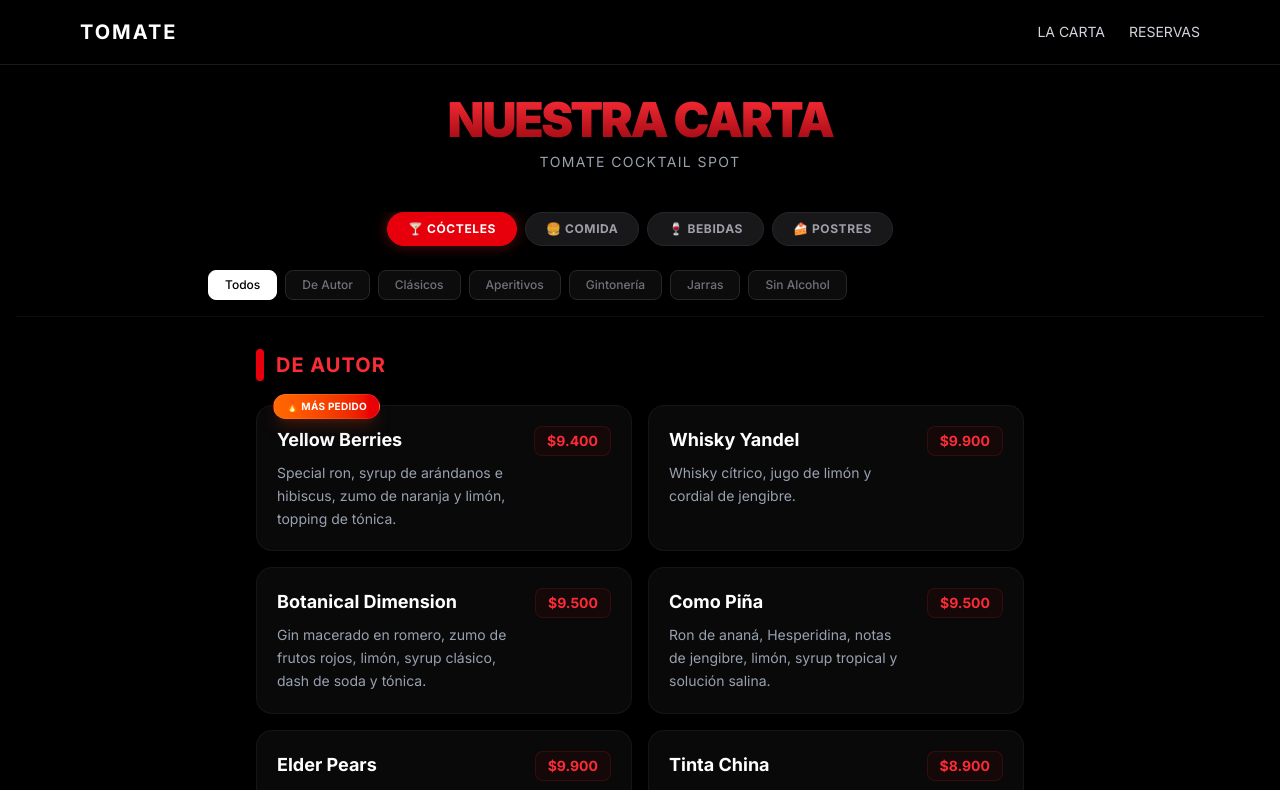
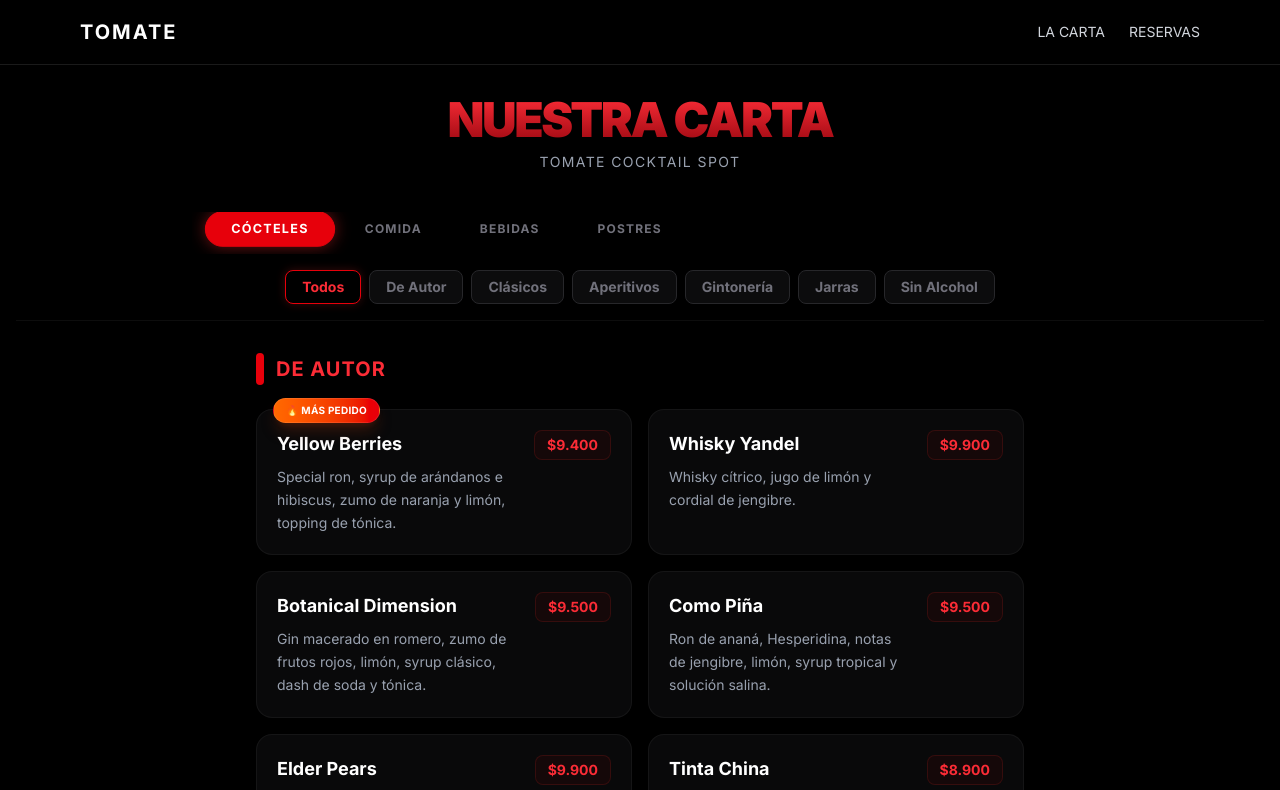
Before and after one commit to Malioj/tomate-spot, a Next.js app: page /carta in a window 1280 px wide. Shown: the top 790 px of the page. Built offline with nearby package versions, Linux system fonts and the light colour scheme.

Commit message:
Navegacion Carta con Centrado Inteligente (Smart Scroll) y UX limpia

```diff
--- a/app/carta/page.tsx
+++ b/app/carta/page.tsx
@@ -1,39 +1,69 @@
 "use client";
-import { useState, useMemo, useEffect } from 'react';
+import { useState, useMemo, useEffect, useRef } from 'react';
 import { menuItems, Categoria } from './data';
 
 export default function CartaPage() {
   const [activeTab, setActiveTab] = useState<Categoria>('cocteles');
   const [activeSubTab, setActiveSubTab] = useState<string>('Todos');
 
-  // 1. Primero filtramos por la Categoría Principal (Tabs de arriba)
+  // Referencia al contenedor para poder moverlo
+  const tabsContainerRef = useRef<HTMLDivElement>(null);
+
+  // --- LOGIC: SCROLL AUTOMÁTICO DE LA PÁGINA ---
+  useEffect(() => {
+    window.scrollTo({ top: 0, behavior: 'smooth' });
+  }, [activeTab, activeSubTab]);
+
+  // --- LOGIC: CENTRADO INTELIGENTE DE PESTAÑAS ---
+  const handleTabClick = (tabId: Categoria, e: React.MouseEvent<HTMLButtonElement>) => {
+    setActiveTab(tabId);
+
+    const container = tabsContainerRef.current;
+    const button = e.currentTarget;
+
+    if (container && button) {
+      // Cálculos matemáticos para centrar el botón
+      const containerWidth = container.offsetWidth;
+      const buttonWidth = button.offsetWidth;
+      const buttonLeft = button.offsetLeft;
+
+      // La posición ideal es: (Posición Botón) - (Mitad Pantalla) + (Mitad Botón)
+      const scrollPosition = buttonLeft - (containerWidth / 2) + (buttonWidth / 2);
+
+      container.scrollTo({
+        left: scrollPosition,
+        behavior: 'smooth'
+      });
+    }
+  };
+
+  // 1. Filtrado Principal
   const productosDeLaCategoria = useMemo(() => {
     return menuItems.filter(item => item.categoria === activeTab);
   }, [activeTab]);
 
-  // 2. Extraemos las subcategorías únicas disponibles en esta categoría
+  // 2. Subcategorías
   const subcategoriasDisponibles = useMemo(() => {
     const subs = new Set(productosDeLaCategoria.map(i => i.subcategoria || 'Varios'));
     return ['Todos', ...Array.from(subs)];
   }, [productosDeLaCategoria]);
 
-  // 3. Reseteamos el subfiltro cuando cambiamos de categoría principal
+  // 3. Reset Subfiltro
   useEffect(() => {
     setActiveSubTab('Todos');
   }, [activeTab]);
 
-  // 4. Filtramos finalmente por la Subcategoría seleccionada (Chips)
+  // 4. Filtrado Final
   const productosVisibles = useMemo(() => {
     if (activeSubTab === 'Todos') return productosDeLaCategoria;
     return productosDeLaCategoria.filter(item => (item.subcategoria || 'Varios') === activeSubTab);
   }, [productosDeLaCategoria, activeSubTab]);
 
-  // Agrupamos para mostrar (si está en 'Todos', mostramos agrupado, si no, lista plana)
+  // Agrupado
   const porSubcategoria = useMemo(() => {
     if (activeSubTab !== 'Todos') {
       return { [activeSubTab]: productosVisibles };
     }
-    // Si es "Todos", agrupamos como antes para mantener el orden visual
     return productosVisibles.reduce((acc, item) => {
       const sub = item.subcategoria || 'Varios';
       if (!acc[sub]) acc[sub] = [];
@@ -55,57 +85,57 @@ export default function CartaPage() {
         </p>
       </div>
 
-      {/* PESTAÑAS PRINCIPALES (Nivel 1) */}
+      {/* --- PESTAÑAS PRINCIPALES (Scroll Horizontal Limpio + Auto Center) --- */}
       <div className="sticky top-16 z-40 bg-black/95 backdrop-blur-md pt-4 pb-2 border-b border-white/5">
-        <div className="max-w-4xl mx-auto flex overflow-x-auto no-scrollbar gap-2 px-2 pb-2 justify-start md:justify-center">
+
+        {/* Contenedor Limpio (Sin flechas, sin degradados) */}
+        <div
+          ref={tabsContainerRef}
+          className="max-w-4xl mx-auto flex overflow-x-auto no-scrollbar gap-2 px-4 pb-2 items-center"
+        >
           {[
-            { id: 'cocteles', label: '🍸 CÓCTELES' },
-            { id: 'comida', label: '🍔 COMIDA' },
-            { id: 'vinos', label: '🍷 BEBIDAS' },
-            { id: 'postres', label: '🍰 POSTRES' },
+            { id: 'cocteles', label: 'CÓCTELES' },
+            { id: 'comida', label: 'COMIDA' },
+            { id: 'vinos', label: 'BEBIDAS' },
+            { id: 'postres', label: 'POSTRES' },
           ].map((tab) => (
             <button
               key={tab.id}
-              onClick={() => setActiveTab(tab.id as Categoria)}
-              className={`whitespace-nowrap px-5 py-2 rounded-full font-bold text-xs tracking-wider transition-all duration-300 border mb-1 ${
+              // Aquí llamamos a nuestra función de centrado al hacer click
+              onClick={(e) => handleTabClick(tab.id as Categoria, e)}
+              className={`whitespace-nowrap px-6 py-2 rounded-full font-bold text-xs tracking-widest transition-all duration-300 border flex-shrink-0 ${
                 activeTab === tab.id
-                  ? 'bg-red-600 border-red-600 text-white shadow-[0_0_15px_rgba(220,38,38,0.4)]'
-                  : 'bg-zinc-900 border-zinc-800 text-zinc-400'
+                  ? 'bg-red-600 border-red-600 text-white shadow-[0_0_15px_rgba(220,38,38,0.5)] transform scale-105'
+                  : 'bg-transparent border-transparent text-zinc-500 hover:text-white'
               }`}
             >
               {tab.label}
             </button>
           ))}
+          {/* Pequeño margen final para que el último ítem respire */}
+          <div className="w-4 flex-shrink-0"></div>
         </div>
 
-        {/* --- NUEVO: SUB-FILTROS CON FADE VISUAL --- */}
+        {/* SUB-FILTROS (Multilínea - Jerarquía Visual Reducida) */}
         {subcategoriasDisponibles.length > 2 && (
-          // Agregamos 'relative' al contenedor padre
-          <div className="relative max-w-4xl mx-auto mt-1">
-
-            {/* La lista de botones con scroll */}
-            <div className="flex overflow-x-auto no-scrollbar gap-2 px-4 py-2">
+          <div className="max-w-4xl mx-auto mt-2 px-2">
+            <div className="flex flex-wrap justify-center gap-2 py-2">
               {subcategoriasDisponibles.map((sub) => (
                 <button
                   key={sub}
                   onClick={() => setActiveSubTab(sub)}
-                  className={`whitespace-nowrap px-4 py-1.5 rounded-lg text-xs font-medium transition-all duration-200 border flex-shrink-0 ${
+                  // AJUSTE DE JERARQUÍA: Hicimos estos botones un poco más compactos (py-1.5)
+                  // y el texto normal (no tracking-widest) para que pesen menos que los de arriba.
+                  className={`px-4 py-1.5 rounded-lg text-sm font-bold transition-all duration-200 border ${
                     activeSubTab === sub
-                      ? 'bg-white text-black border-white'
-                      : 'bg-zinc-900/50 text-zinc-500 border-zinc-800 hover:border-zinc-600'
+                      ? 'bg-black text-red-500 border-red-600 shadow-[0_0_10px_rgba(220,38,38,0.25)]'
+                      : 'bg-zinc-900/50 text-zinc-500 border-zinc-800 hover:border-zinc-600 hover:text-zinc-300'
                   }`}
                 >
                   {sub}
                 </button>
               ))}
-              {/* Elemento invisible al final para dar margen derecho al último botón */}
-              <div className="w-4 flex-shrink-0"></div>
             </div>
-
-            {/* --- EL TRUCO DE MAGIA: SOMBRA DEGRADADA A LA DERECHA --- */}
-            {/* Esto crea un difuminado negro a la derecha que indica continuidad */}
-            <div className="absolute inset-y-0 right-0 w-12 bg-gradient-to-l from-black via-black/80 to-transparent pointer-events-none"></div>
-
           </div>
         )}
       </div>
@@ -115,7 +145,6 @@ export default function CartaPage() {
         {Object.entries(porSubcategoria).map(([subcategoria, items]) => (
           <section key={subcategoria} className="animate-slideUp">
 
-            {/* Solo mostramos el título de sección si estamos viendo "Todos" */}
             {activeSubTab === 'Todos' && (
               <h3 className="flex items-center text-xl font-bold text-red-500 mb-6 uppercase tracking-wider">
                 <span className="w-2 h-8 bg-red-600 mr-3 rounded-full"></span>
@@ -127,7 +156,6 @@ export default function CartaPage() {
               {items.map((item) => (
                 <article key={item.id} className="group relative bg-zinc-900/40 border border-white/5 p-5 rounded-2xl hover:bg-zinc-900/80 hover:border-red-600/30 transition-all duration-300">
 
-                  {/* ETIQUETAS */}
                   {item.etiqueta && (
                     <div className={`absolute -top-3 left-4 text-white text-[10px] font-bold px-3 py-1 rounded-full shadow-lg uppercase tracking-wide border border-white/10 z-10 ${
                       item.etiqueta.includes('Más Pedido') ? 'bg-linear-to-r from-orange-500 to-red-600 shadow-orange-900/40' :
```
